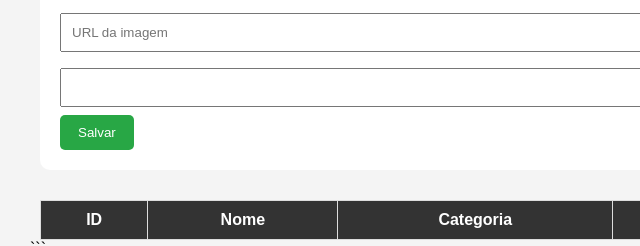
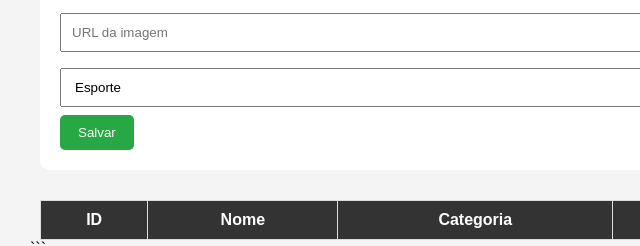
Before and after one commit to Augusto-221208/projeto_de_jogos, a website: page busca_de_jogos.html in a window 1280 px wide. Shown: the part 267-513 px from the top of the page, 0-640 px from the left. Drawn offline with Linux system fonts and the light colour scheme; no server answers.

Commit message:
Add files via upload

```diff
--- a/busca_de_jogos.html
+++ b/busca_de_jogos.html
@@ -119,7 +119,17 @@ id="imagem"
 placeholder="URL da imagem">
 
 <select id="categoria">
-
+<option value="Esporte">Esporte</option>
+<option value="Sandbox">Sandbox</option>
+<option value="Ação">Ação</option>
+<option value="Aventura">Aventura</option>
+<option value="RPG">RPG</option>
+<option value="Terror">Terror</option>
+<option value="FPS">FPS</option>
+<option value="Corrida">Corrida</option>
+<option value="Simulação">Simulação</option>
+<option value="Indie">Indie</option>
+<option value="MOBA">MOBA</option>
 </select>
 
 <button class="salvar" type="submit">
--- a/package.json
+++ b/package.json
@@ -4,7 +4,7 @@
   "main": "serve.js",
   "type": "module",
   "scripts": {
-    "dev": "nodemon server.js"
+    "start": "node server.js"
   },
   "keywords": [],
   "author": "",
@@ -15,7 +15,6 @@
     "express": "^5.2.1",
     "fastify": "^5.10.0",
     "mysql2": "^3.22.6",
-    "nodemon": "^3.1.14",
-    "pg": "^8.22.0"
+    "nodemon": "^3.1.14"
   }
 }
```
Also changed, not shown: serve.js (line endings or trailing spaces), 1 other file.
